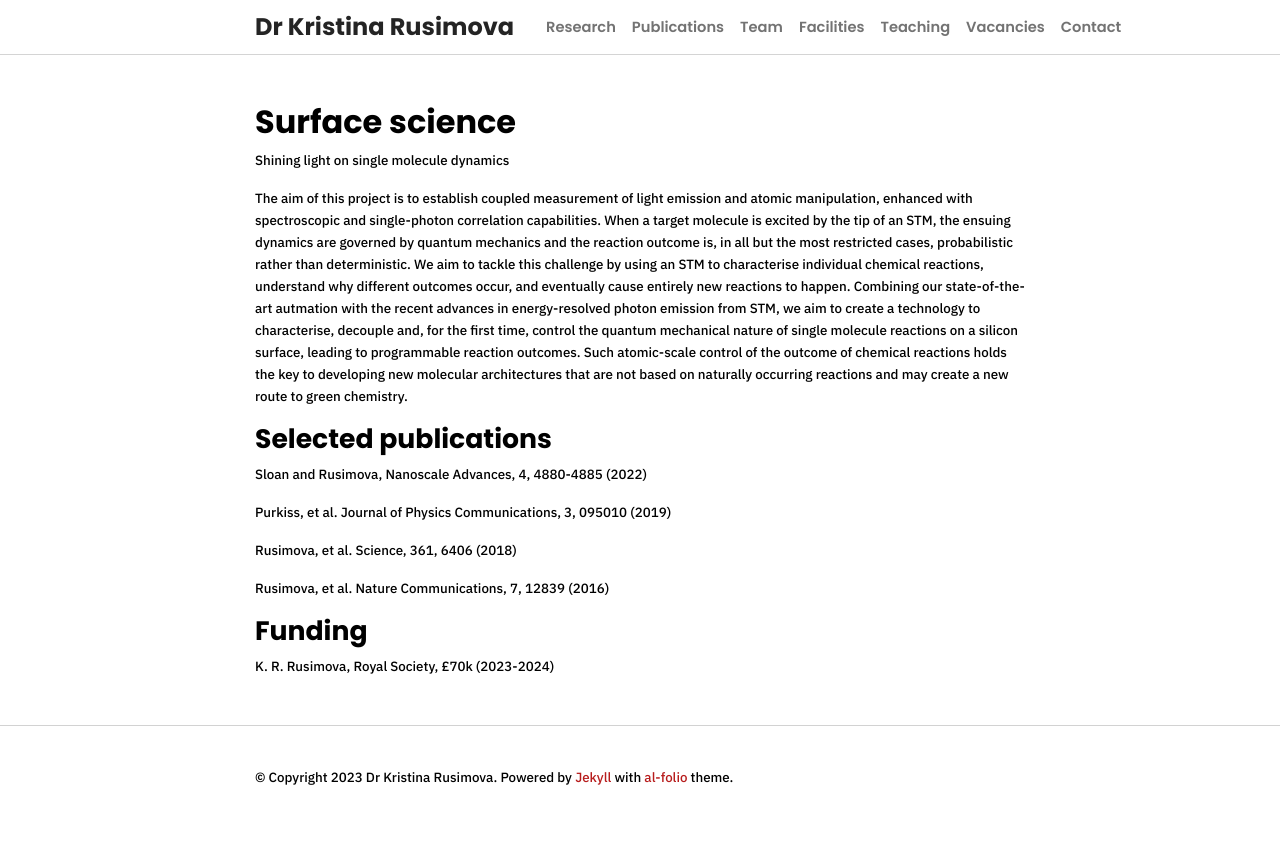
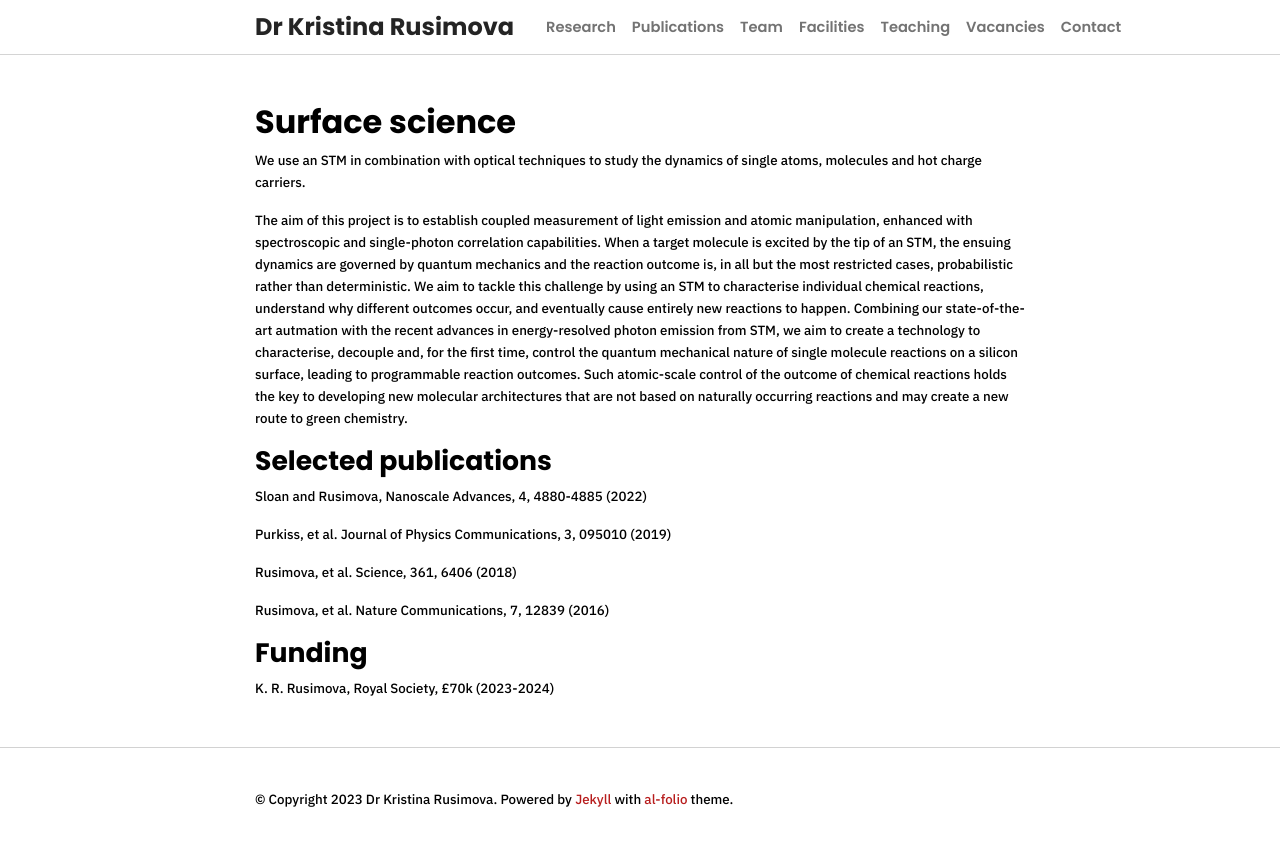
Before and after one commit to kristinarusimova/kristinarusimova.github.io, a Jekyll site: the page built from _projects/secret.md, in a window 1280 px wide. Shown: the top 846 px of the page. Built offline with Jekyll 4.4.1, drawn with Linux system fonts in a browser that asks for light colours; nearby versions of some CDN libraries; a style sheet for code colours, icons or effects is not loaded.

Commit message:
Update secret.md

```diff
--- a/_projects/secret.md
+++ b/_projects/secret.md
@@ -2,7 +2,7 @@
 layout: page
 title: Surface science
 description: >
-    Shining light on single molecule dynamics
+    We use an STM in combination with optical techniques to study the dynamics of single atoms, molecules and hot charge carriers.
 location: University of Bath
 img: /assets/img/secret.png
 importance: 1
```
